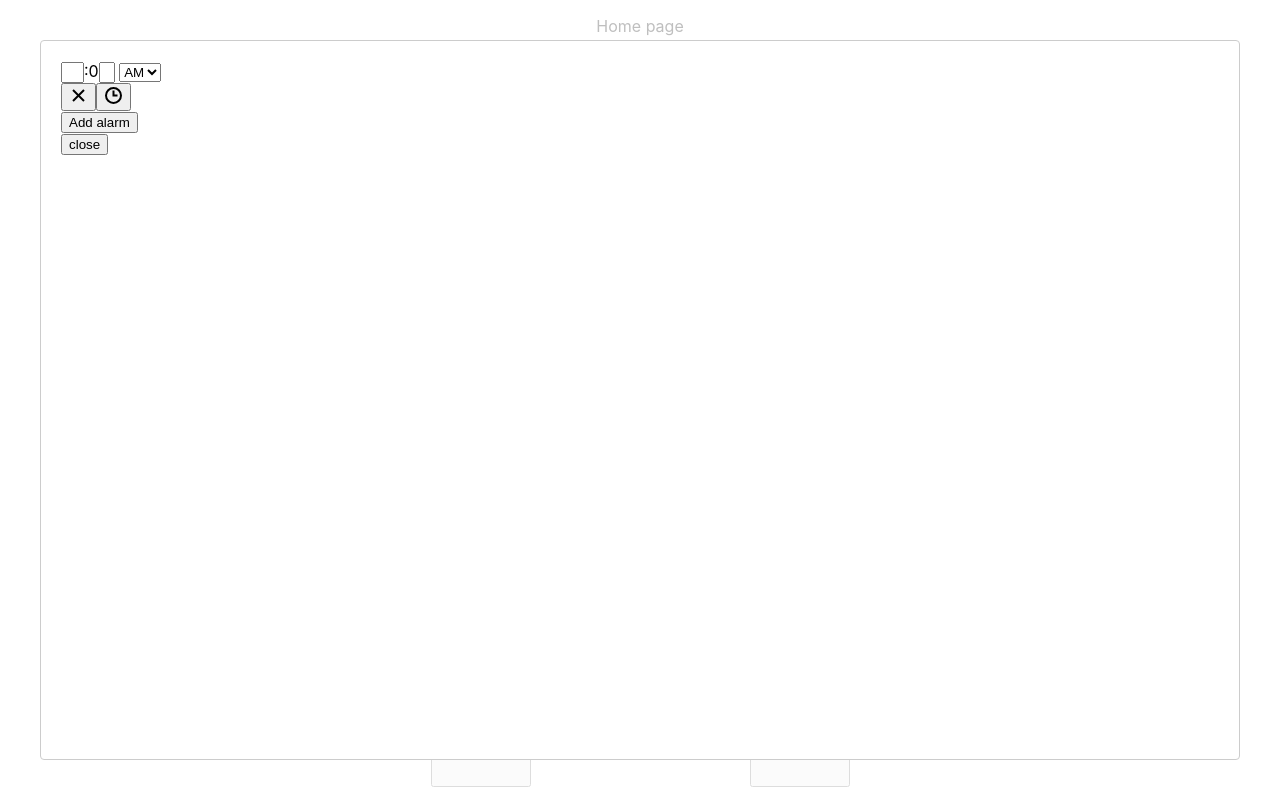
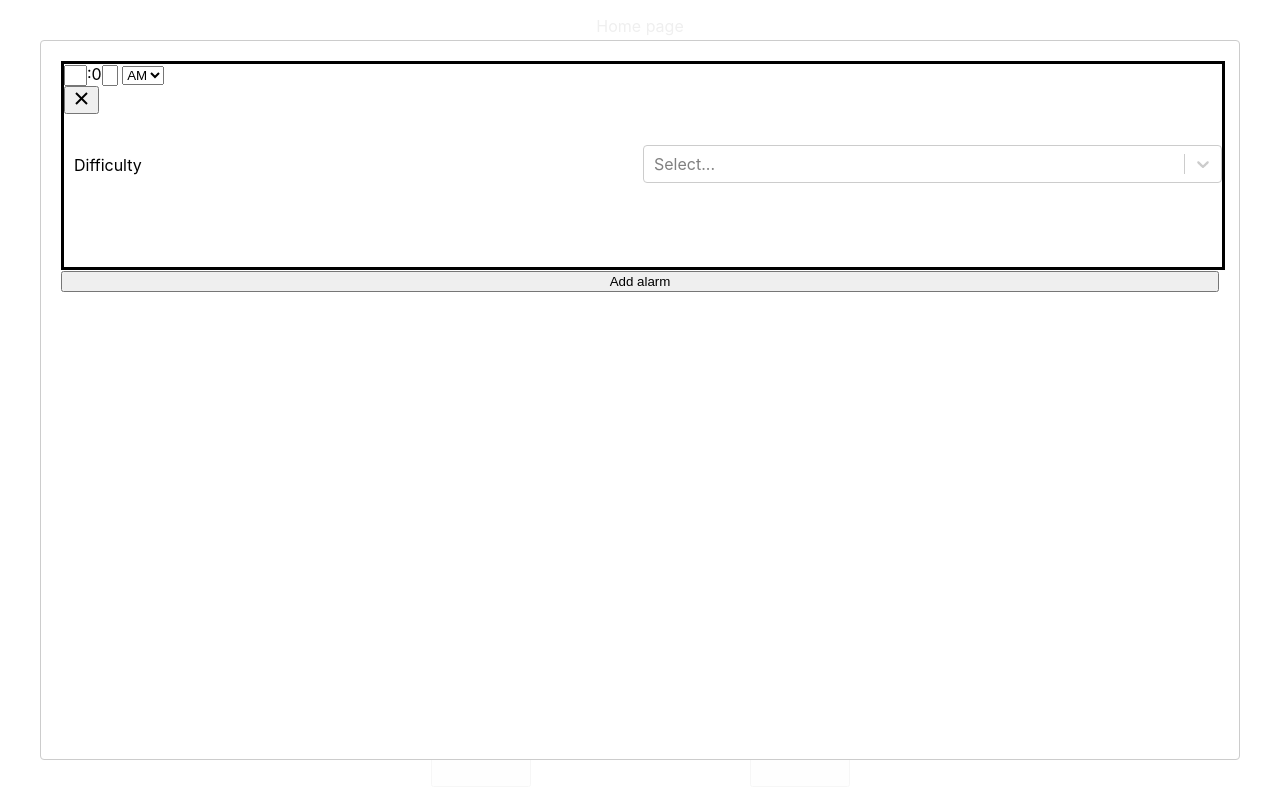
Before and after one commit to JoshuaDueck/COMP-4020-Task-Alarm, a React (Create React App) app in the folder task-alarm/: page / in a window 1280 px wide. Both pictures are taken after a click on the button "Add a new Alarm". Built offline with nearby package versions, Linux system fonts and the light colour scheme.

Commit message:
css need update

```diff
--- a/task-alarm/package.json
+++ b/task-alarm/package.json
@@ -14,6 +14,7 @@
     "react-icons": "^4.3.1",
     "react-modal": "^3.14.4",
     "react-scripts": "5.0.0",
+    "react-select": "^5.2.2",
     "react-time-picker": "^4.5.0",
     "web-vitals": "^2.1.4"
   },
--- a/task-alarm/src/Alarm.js
+++ b/task-alarm/src/Alarm.js
@@ -44,7 +44,7 @@ function closeModal() {
       key={index}
     >
       <div key={alarm.id} onClick={() => completeAlarm(alarm.id)}>
-        {alarm.text}
+        {alarm.text} {alarm.diff.value}
       </div>
       <div className='icons'>
         <RiCloseCircleLine
--- a/task-alarm/src/AlarmForm.js
+++ b/task-alarm/src/AlarmForm.js
@@ -1,9 +1,20 @@
-import React, { useState, useEffect, useRef } from 'react';
-import TimePicker from 'react-time-picker';
-import Modal from 'react-modal';
+import React, { useState, useEffect, useRef, Component } from "react";
+import TimePicker from "react-time-picker";
+import Modal from "react-modal";
+import Select from "react-select";
+import { Container } from "react-bootstrap";
 
 function AlarmForm(props) {
-  const [input, setInput] = useState(props.edit ? props.edit.value : '10:00');
+  const [input, setInput] = useState(props.edit ? props.edit.value : "10:00");
+  const [inputDiff, setInputDiff] = useState(
+    props.edit ? props.edit.value : "EASY"
+  );
+  const options = [
+    { value: "EASY", label: "EASY" },
+    { value: "HARD", label: "HARD" },
+  ];
+
+  Modal.setAppElement("#root");
 
   const inputRef = useRef(null);
 
@@ -20,66 +31,101 @@ function AlarmForm(props) {
     setIsOpen(false);
   }
 
-
-  const handleSubmit = e => {
+  const handleSubmit = (e) => {
     closeModal();
     e.preventDefault();
-
     props.onSubmit({
       id: Math.floor(Math.random() * 10000),
-      text: input
+      text: input,
+      diff: inputDiff,
     });
-    setInput('');
+    setInput("");
+    setInputDiff("");
   };
 
   return (
     <tr>
-
       <div className="AlarmForm">
-    <form onSubmit={handleSubmit} className='alarm-form'>
+        <form onSubmit={handleSubmit} className="alarm-form">
           {props.edit ? (
             <>
-
               <Modal
                 isOpen={modalIsOpen}
                 onAfterOpen={afterOpenModal}
                 onRequestClose={closeModal}
                 contentLabel="Example Modal"
               >
-
+                <div className="rectangle">
                   <TimePicker
-            placeholder='Update your item'
+                    placeholder="Update your item"
                     value={input}
                     onChange={setInput}
-            name='text'
+                    name="text"
                     ref={inputRef}
-            className='alarm-input edit'
+                    className="alarm-input"
                   />
-          <button onClick={handleSubmit} className='alarm-button edit'>
+
+                  <Container className="conta">
+                  <div class="wrap">
+                      <span>Difficulty</span>
+                    </div>
+
+                    <Select
+                      className="diffChoice"
+                      options={options}
+                      value={inputDiff}
+                      onChange={setInputDiff}
+                    />
+                  </Container>
+                </div>
+                <button onClick={handleSubmit} className="alarm-button">
                   Update
                 </button>
-        <button onClick={closeModal}>close</button>
               </Modal>
             </>
           ) : (
             <>
+              <Modal
+                isOpen={modalIsOpen}
+                onAfterOpen={afterOpenModal}
+                onRequestClose={closeModal}
+                contentLabel="Example Modal"
+              >
+                <div className="rectangle">
                   <TimePicker
-            placeholder='Add a alarm'
+                    placeholder="Add a alarm"
                     value={input}
                     onChange={setInput}
-            name='text'
-            className='alarm-input'
+                    name="text"
+                    className="alarm-input"
                     ref={inputRef}
+                    disableClock = "true"
                   />
-          <button onClick={handleSubmit} className='alarm-button'>
+                  <Container className="conta">
+                    <Select
+                      className="diffChoice"
+                      options={options}
+                      value={inputDiff}
+                      onChange={setInputDiff}
+                    />
+                    <div class="wrap">
+                      <span>Difficulty</span>
+                    </div>
+                  </Container>
+                </div>
+                <div class="vertical-center">
+
+                <button onClick={handleSubmit} className="alarm-button">
                   Add alarm
                 </button>
+                  </div>
+
+              </Modal>
             </>
           )}
         </form>
       </div>
     </tr>
-
   );
 }
 
--- a/task-alarm/src/AlarmList.js
+++ b/task-alarm/src/AlarmList.js
@@ -15,6 +15,7 @@ function AlarmList(props) {
     // references are now sync'd and can be accessed.
     //subtitle.style.color = '#f00';
   }
+  Modal.setAppElement('#root');
 
   function closeModal() {
     setIsOpen(false);
@@ -23,7 +24,7 @@ function AlarmList(props) {
     if (!alarm.text || /^\s*$/.test(alarm.text)) {
       return;
     }
-
+    console.log(alarm)
     const newAlarms = [alarm, ...alarms];
     closeModal();
     setAlarms(newAlarms);
@@ -34,7 +35,7 @@ function AlarmList(props) {
     if (!newValue.text || /^\s*$/.test(newValue.text)) {
       return;
     }
-
+    console.log(newValue);
     setAlarms(prev => prev.map(item => (item.id === alarmId ? newValue : item)));
   };
 
--- a/task-alarm/src/App.css
+++ b/task-alarm/src/App.css
@@ -36,3 +36,40 @@ html, body {
   width: 100px;
   height: 100px;
 }
+
+.rectangle{
+  display: inline-block;
+  width: 100%;
+  height: 30%;
+  border-style: solid;
+}
+
+.alarm-input{
+  width:100%;
+  height:40%;
+
+}
+
+.alarm-button{
+  width: 100%;
+
+
+
+}
+.diffChoice{
+  position: absolute;  float: right;
+  width: 50%;
+
+}
+
+
+.wrap {
+  position: absolute;
+  margin: 10px;
+  display: flex;
+
+}
+
+.wrap span {
+  align-self: flex-end;
+}
```
Also changed, not shown: 1 other file (tests, documents, lock files or other folders). Lines whose indentation alone changed are shown as unchanged.
